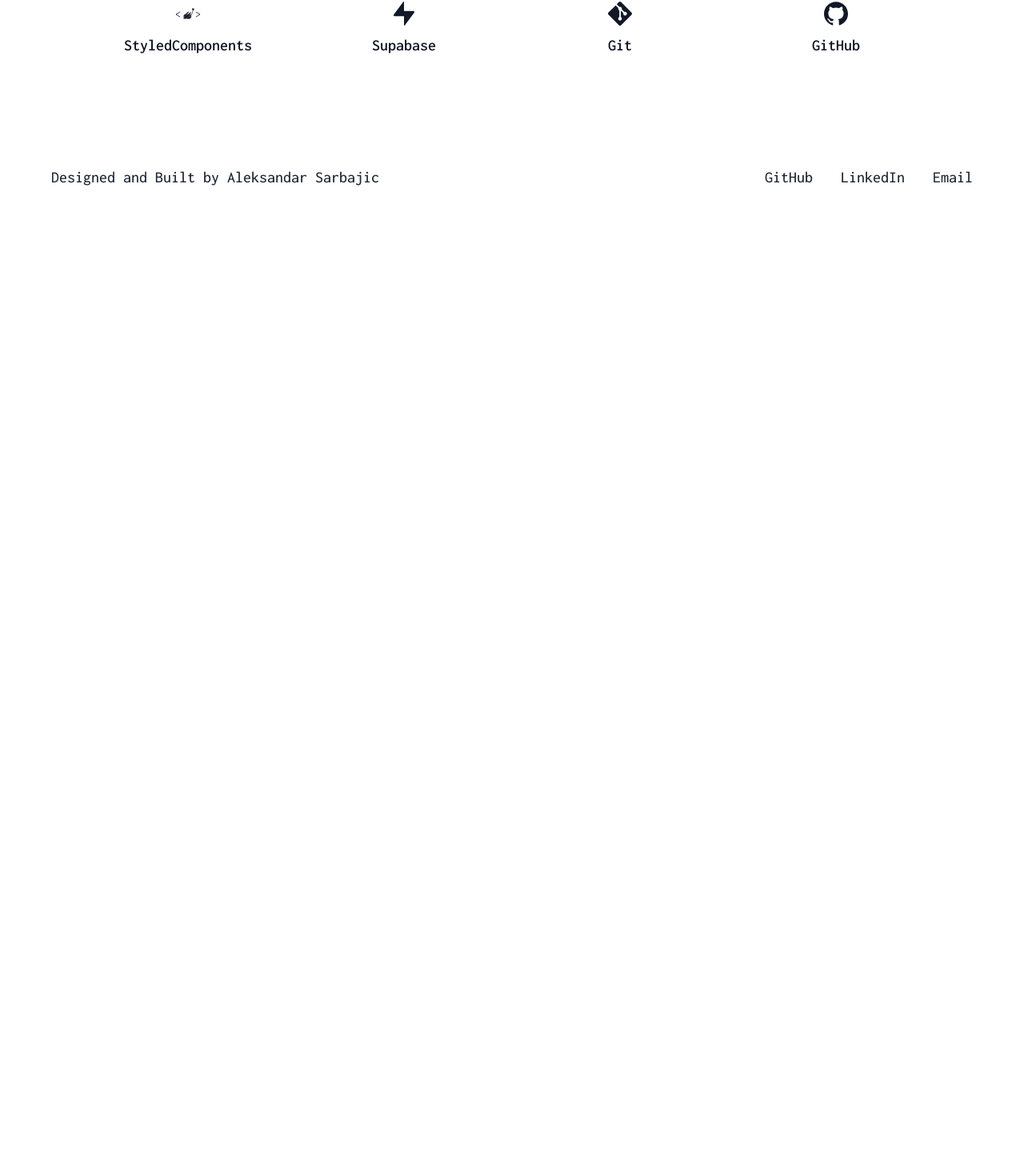
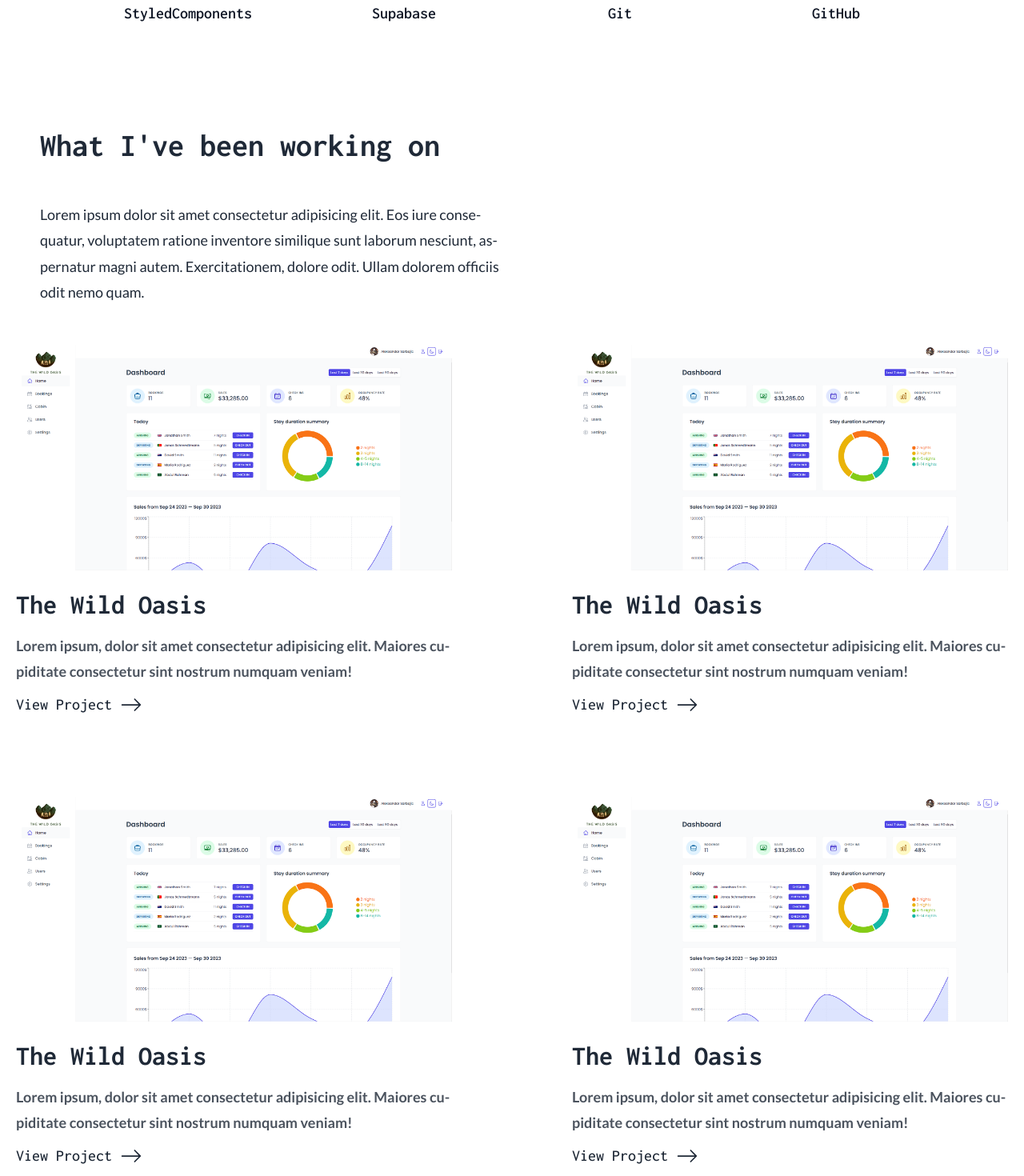
Before and after one commit to AleksandarSarbajic/Portofolio, a React (Vite) app: page / in a window 1280 px wide. Shown: the part 1986-3456 px from the top of the page at 80% size. Before the commit the page ends 2244 px from the top, so only its background shows below. Built offline with nearby package versions, Linux system fonts and the light colour scheme.

Commit message:
projects

```diff
--- a/index.html
+++ b/index.html
@@ -7,7 +7,7 @@
     <link rel="preconnect" href="https://fonts.googleapis.com" />
     <link rel="preconnect" href="https://fonts.gstatic.com" crossorigin />
     <link
-      href="https://fonts.googleapis.com/css2?family=Inconsolata:wght@300;400;500;600;700;800&family=Lato:wght@300;400;700&display=swap"
+      href="https://fonts.googleapis.com/css2?family=Inconsolata:wght@300;400;500;600;700;800&family=Lato:wght@300;400;500;600;700&display=swap"
       rel="stylesheet"
     />
     <title>Aleksandar Sarbajic</title>
--- a/src/pages/Landingpage.jsx
+++ b/src/pages/Landingpage.jsx
@@ -1,5 +1,6 @@
 import AboutMe from "../ui/AboutMe";
 import Hero from "../ui/Hero";
+import Projects from "../ui/Projects";
 import Skills from "../ui/Skills";
 
 function Landingpage() {
@@ -8,6 +9,7 @@ function Landingpage() {
       <Hero />
       <AboutMe />
       <Skills />
+      <Projects />
     </>
   );
 }
--- a/src/styles/GlobalStyles.js
+++ b/src/styles/GlobalStyles.js
@@ -190,6 +190,8 @@ button:has(svg) {
   line-height: 0;
 } */
 
+
+
 a {
   color: inherit;
   text-decoration: none;
@@ -201,6 +203,7 @@ ul {
 
 p {
   font-family: 'Lato', sans-serif;
+  font-weight: 500;
 }
 
 p,
--- a/src/ui/AboutMe.jsx
+++ b/src/ui/AboutMe.jsx
@@ -2,7 +2,7 @@ import styled from "styled-components";
 import StyledHeading from "./Heading";
 import { useInView } from "react-intersection-observer";
 
-const StyledContainer = styled.div`
+const StyledContainer = styled.section`
   margin-top: 12rem;
 `;
 
--- a/src/ui/Footer.jsx
+++ b/src/ui/Footer.jsx
@@ -17,6 +17,7 @@ const StyledLogo = styled.h4`
   font-weight: 500;
   @media only screen and (max-width: 40em) {
     margin: 1rem 0;
+    text-align: center;
   }
 `;
 
--- a/src/ui/Heading.jsx
+++ b/src/ui/Heading.jsx
@@ -2,6 +2,7 @@ import styled, { css } from "styled-components";
 
 const StyledHeading = styled.h3`
   font-size: 4rem;
+  line-height: 1;
   margin-bottom: 5rem;
   padding-left: 3rem;
   transform: translateX(-6%);
--- /dev/null
+++ b/src/ui/Project.jsx
@@ -0,0 +1,62 @@
+import { useInView } from "react-intersection-observer";
+import styled, { css } from "styled-components";
+
+const StyledBox = styled.div`
+  transform: translateY(10%);
+  opacity: 0;
+  visibility: hidden;
+  transition: all 1s;
+  ${(props) =>
+    props.$delay &&
+    css`
+      transition: all 0.7s linear 0.3s;
+      @media only screen and (max-width: 50em) {
+        transition: all 0.7s linear;
+      }
+    `}
+  ${(props) =>
+    props.$inView === true &&
+    css`
+      transform: translateY(0);
+      opacity: 1;
+      visibility: visible;
+    `}
+
+  img {
+    width: 100%;
+  }
+  h4 {
+    margin: 1rem 0;
+    font-size: 3.4rem;
+  }
+  p {
+    font-size: 1.8rem;
+    line-height: 1.8;
+    font-weight: 600;
+    opacity: 0.8;
+    @media only screen and (max-width: 50em) {
+      width: 70%;
+    }
+    @media only screen and (max-width: 40em) {
+      width: 90%;
+    }
+    @media only screen and (max-width: 31em) {
+      width: 100%;
+    }
+  }
+`;
+
+function Project({ children, time }) {
+  const { inView, ref } = useInView({
+    threshold: 0.7,
+    triggerOnce: true,
+  });
+
+  return (
+    <StyledBox ref={ref} $delay={time} $inView={inView}>
+      {children}
+    </StyledBox>
+  );
+}
+
+export default Project;
--- /dev/null
+++ b/src/ui/Projects.jsx
@@ -0,0 +1,140 @@
+import styled from "styled-components";
+import StyledHeading from "./Heading";
+import { useInView } from "react-intersection-observer";
+import Project from "./Project";
+import { Link } from "react-router-dom";
+import { BsArrowRight } from "react-icons/bs";
+const StyledContainer = styled.section`
+  padding: 1rem;
+  @media only screen and (max-width: 31em) {
+    padding: 0;
+  }
+`;
+
+const StyledDescription = styled.p`
+  font-size: 1.8rem;
+  width: 50%;
+  padding-left: 3rem;
+  line-height: 1.8;
+  margin-bottom: 5rem;
+
+  @media only screen and (max-width: 50em) {
+    text-align: center;
+    margin: 0 auto 5.6rem;
+    width: 75%;
+    padding: 0;
+  }
+  @media only screen and (max-width: 37.5em) {
+    width: 95%;
+  }
+  @media only screen and (max-width: 26.5em) {
+    width: 100%;
+  }
+`;
+
+const StyledBox = styled.div`
+  margin-top: 5rem;
+  display: grid;
+  grid-template-columns: repeat(2, minmax(0%, 1fr));
+  gap: 10rem 15rem;
+  @media only screen and (max-width: 62.5em) {
+    gap: 10rem;
+  }
+  @media only screen and (max-width: 50em) {
+    grid-template-columns: 1fr;
+  }
+`;
+
+const StyledLink = styled(Link)`
+  &:visited,
+  &:link {
+    font-size: 2rem;
+    font-weight: 500;
+    display: flex;
+    align-items: center;
+    gap: 1rem;
+    margin-top: 1rem;
+    transition: all 0.4s;
+  }
+  &:hover,
+  &:active {
+    color: var(--color-brand-600);
+  }
+  &:hover svg {
+    color: var(--color-brand-600);
+    transform: translateX(35%);
+  }
+  svg {
+    font-size: 2.8rem;
+    transition: all 0.4s;
+  }
+`;
+
+function Projects() {
+  const { inView: inViewHeading, ref: headingRef } = useInView({
+    threshold: 1,
+    triggerOnce: true,
+  });
+  return (
+    <StyledContainer>
+      <StyledHeading $inView={inViewHeading}>
+        What I&apos;ve been working on
+      </StyledHeading>
+      <StyledDescription ref={headingRef}>
+        Lorem ipsum dolor sit amet consectetur adipisicing elit. Eos iure
+        consequatur, voluptatem ratione inventore similique sunt laborum
+        nesciunt, aspernatur magni autem. Exercitationem, dolore odit. Ullam
+        dolorem officiis odit nemo quam.
+      </StyledDescription>
+
+      <StyledBox>
+        <Project>
+          <img src="/public/WildOasis.png" />
+          <h4>The Wild Oasis</h4>
+          <p>
+            Lorem ipsum, dolor sit amet consectetur adipisicing elit. Maiores
+            cupiditate consectetur sint nostrum numquam veniam!
+          </p>
+          <StyledLink to={"/"}>
+            View Project <BsArrowRight />
+          </StyledLink>
+        </Project>
+        <Project time={true}>
+          <img src="/public/WildOasis.png" />
+          <h4>The Wild Oasis</h4>
+          <p>
+            Lorem ipsum, dolor sit amet consectetur adipisicing elit. Maiores
+            cupiditate consectetur sint nostrum numquam veniam!
+          </p>
+          <StyledLink to={"/"}>
+            View Project <BsArrowRight />
+          </StyledLink>
+        </Project>
+        <Project>
+          <img src="/public/WildOasis.png" />
+          <h4>The Wild Oasis</h4>
+          <p>
+            Lorem ipsum, dolor sit amet consectetur adipisicing elit. Maiores
+            cupiditate consectetur sint nostrum numquam veniam!
+          </p>
+          <StyledLink to={"/"}>
+            View Project <BsArrowRight />
+          </StyledLink>
+        </Project>
+        <Project time={true}>
+          <img src="/public/WildOasis.png" />
+          <h4>The Wild Oasis</h4>
+          <p>
+            Lorem ipsum, dolor sit amet consectetur adipisicing elit. Maiores
+            cupiditate consectetur sint nostrum numquam veniam!
+          </p>
+          <StyledLink to={"/"}>
+            View Project <BsArrowRight />
+          </StyledLink>
+        </Project>
+      </StyledBox>
+    </StyledContainer>
+  );
+}
+
+export default Projects;
```
Also changed, not shown: .eslintrc.cjs, public/WildOasis.png (added).
